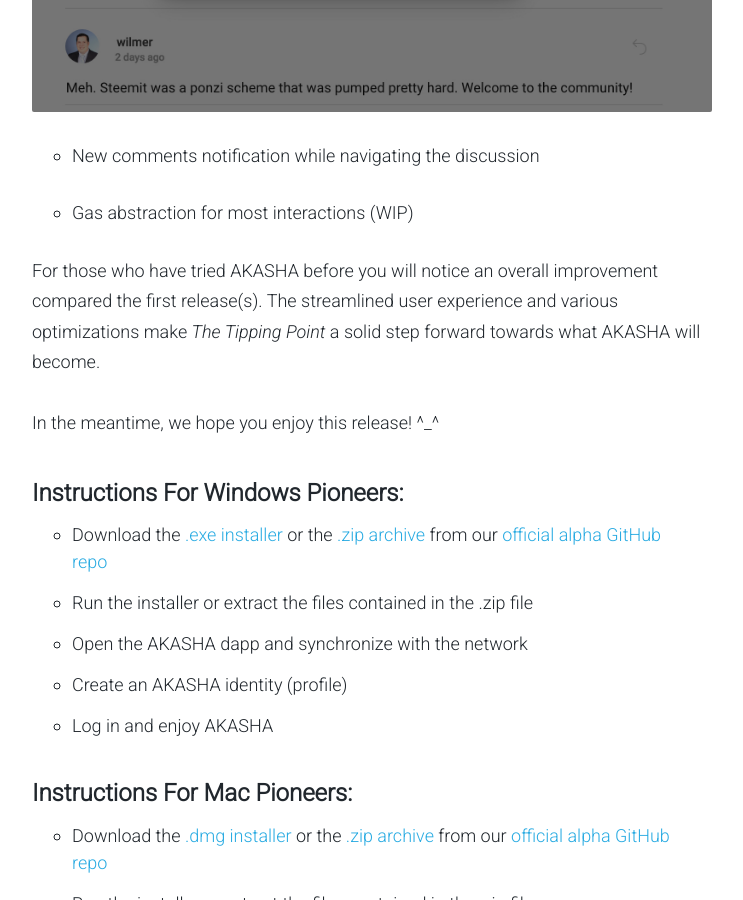
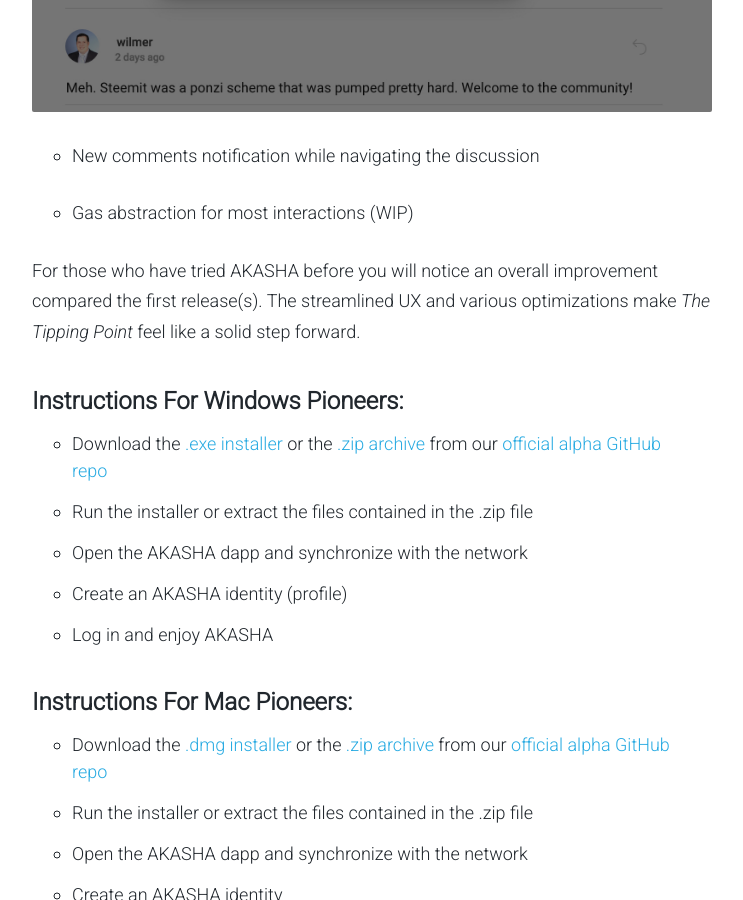
Before and after one commit to AKASHAorg/blog.akasha.world, a Jekyll site: the page built from _posts/2017-02-01-the-tipping-point.md, in a window 1280 px wide and 900 px high, scrolled down 9382 px. Shown: the whole window, without its empty margins (268-1011 px from the left). Built offline with Jekyll 4.4.1, drawn with Linux system fonts in a browser that asks for light colours; comment, search, counter and statistics services are not loaded; some of the changed text lies outside the part shown.

Commit message:
Update 2017-02-01-the-tipping-point.md

```diff
--- a/_posts/2017-02-01-the-tipping-point.md
+++ b/_posts/2017-02-01-the-tipping-point.md
@@ -59,11 +59,7 @@ As a token of appreciation we bring to you *The Tipping Point*, the latest relea
 
 * Gas abstraction for most interactions (WIP)
 
-
-For those who have tried AKASHA before you will notice an overall improvement compared the first release(s). The streamlined user experience and various optimizations make *The Tipping Point* a solid step forward towards what AKASHA will become.
-
-In the meantime, we hope you enjoy this release! ^_^
-
+For those who have tried AKASHA before you will notice an overall improvement compared the first release(s). The streamlined UX and various optimizations make *The Tipping Point* feel like a solid step forward.
 
 #### Instructions For Windows Pioneers:
 
@@ -91,7 +87,9 @@ In the meantime, we hope you enjoy this release! ^_^
 
 As a word of caution, since it is an alpha, this dapp comes with all the instability associated with early experiments - just as the first flight attempts were not necessarily safe or comfortable.
 
-Failures, glitches and random errors **should be expected**. In case you stumble upon one, [please open an issue](https://github.com/AkashaProject/Alpha/issues/new){:target="_blank"} and we’ll look into it as soon as possible. Remember that we’re just getting started - things should get better with each release.
+Failures, glitches and random errors **should be expected**. In case you stumble upon one, [please open an issue](https://github.com/AkashaProject/Alpha/issues/new){:target="_blank"} and we’ll look into it as soon as possible.
+
+Remember that we’re just getting started - things should get better with each release.
 
 What lies beyond [*The Tipping Point*](https://github.com/AkashaProject/Alpha/releases/tag/0.4.0)?
 
```
Also changed, not shown: other parts of _posts/2017-02-01-the-tipping-point.md (+2 -2 lines).
